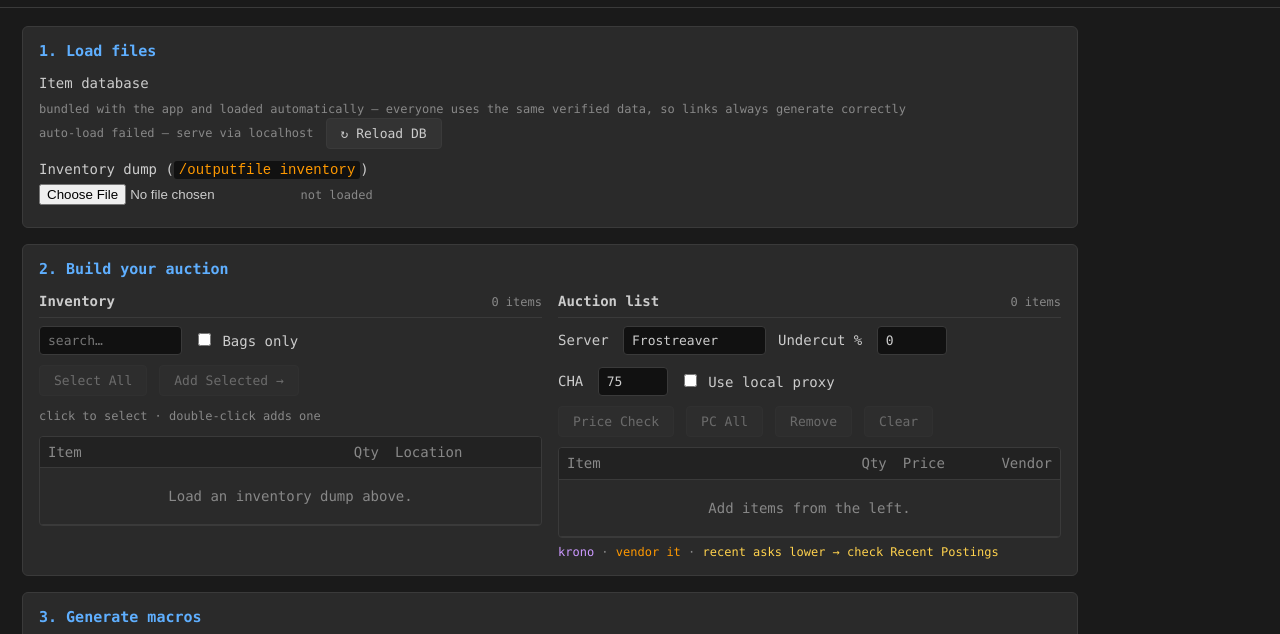
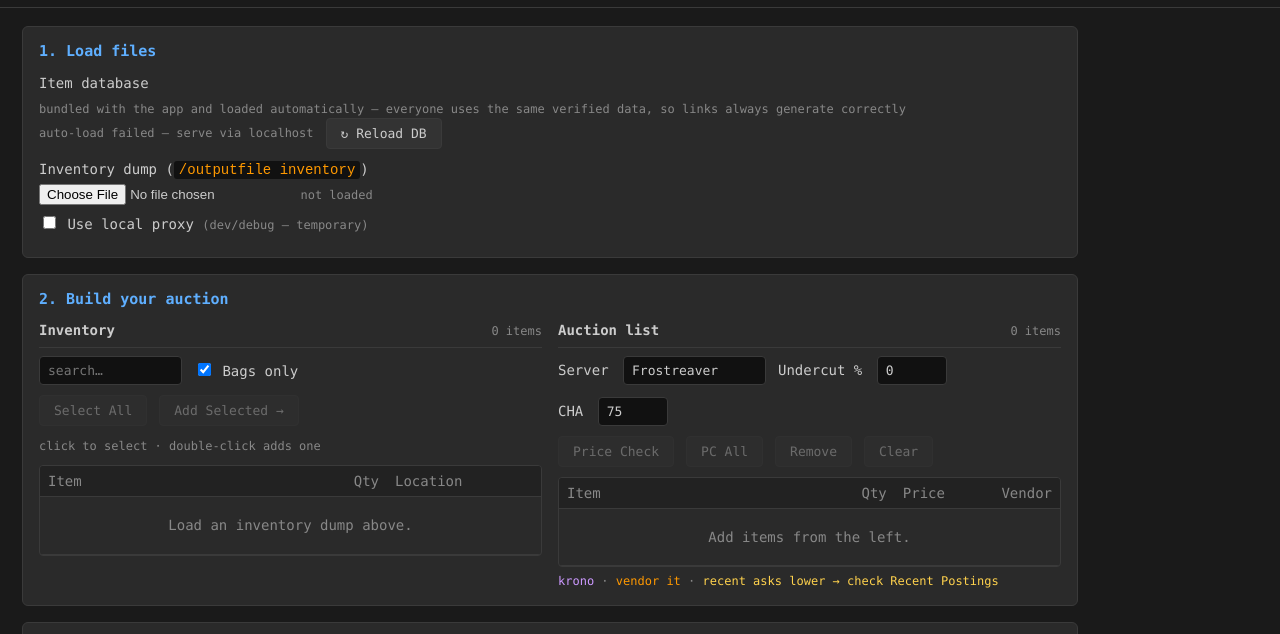
Before and after one commit to wangel/EQ_Auction_Forge, a plain HTML site: page web/index.html in a window 1280 px wide. Shown: the part 99-733 px from the top of the page. Drawn offline with Linux system fonts and the light colour scheme; no server answers.

Commit message:
web: move dev-only 'Use local proxy' to Load Files; default Bags only on
The proxy toggle sat on its own line in the auction pane, pushing that table
below the inventory table. It's debug-only (goes away once the API enables
CORS), so it now lives in the Load Files card — auction toolbar fits one line,
panes align. Bags-only now defaults checked (you almost always want just
tradeable bag contents).

```diff
--- a/web/index.html
+++ b/web/index.html
@@ -33,6 +33,11 @@
         <input type="file" id="invFile" accept=".txt,.csv,text/plain">
         <span class="hint" id="invStatus">not loaded</span>
       </div>
+      <div class="field">
+        <label class="inline" title="Dev only: route /api through dev-proxy.py to dodge CORS while testing. This goes away once the price API enables CORS.">
+          <input type="checkbox" id="useProxy"> Use local proxy <span class="hint">(dev/debug — temporary)</span>
+        </label>
+      </div>
     </section>
 
     <!-- Step 2: build the auction list (inventory -> select -> add -> price) -->
@@ -45,7 +50,7 @@
           <div class="row">
             <input type="text" id="invSearch" placeholder="search…">
             <label class="inline" title="Show only general bag contents — hides worn gear, Bank, SharedBank, KeyRing">
-              <input type="checkbox" id="invBagsOnly"> Bags only
+              <input type="checkbox" id="invBagsOnly" checked> Bags only
             </label>
           </div>
           <div class="row">
@@ -78,9 +83,6 @@
               <label for="cha" title="Your Charisma — sets the NPC vendor buyback estimate (Vendor column). Plat items worth more to a vendor than your price are dropped from the macro.">CHA</label>
               <input type="number" id="cha" value="75" min="0" max="255">
             </div>
-            <label class="inline" title="Dev only: route /api through dev-proxy.py to dodge CORS while testing">
-              <input type="checkbox" id="useProxy"> Use local proxy
-            </label>
           </div>
           <div class="row">
             <button id="pcSelBtn" type="button" disabled title="Price-check the selected auction row(s)">Price Check</button>
```
